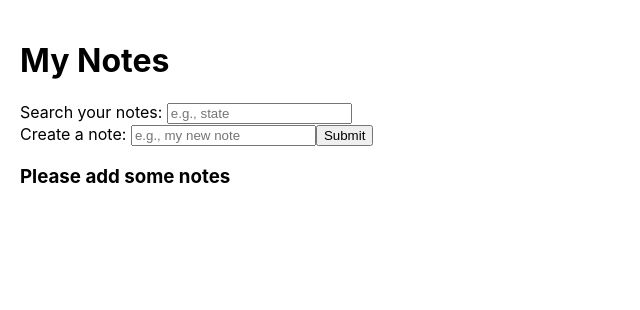
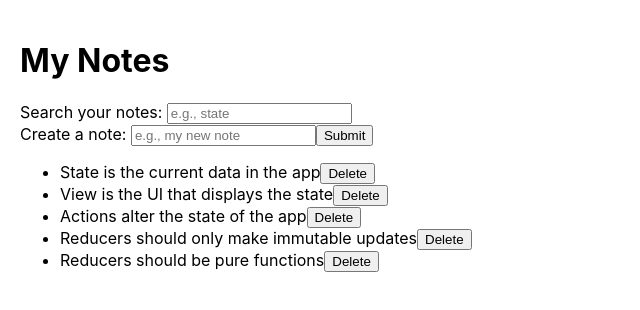
Before and after one commit to eatornquist/starter-react-redux-main, a React (Create React App) app: page / in a window 1280 px wide. Shown: the top 310 px of the page, without its empty margins (0-640 px from the left). Built offline with nearby package versions, Linux system fonts and the light colour scheme.

Commit message:
Using useSelector() hook to select all the notes.

```diff
--- a/src/features/notes/list/index.js
+++ b/src/features/notes/list/index.js
@@ -1,5 +1,8 @@
+import { useSelector } from 'react-redux'
+import { selectAllNotes } from '../notes.slice'
+
 export default function NotesList() {
-  const notes = [];
+  const notes = useSelector(selectAllNotes)
 
   function handleDeleteButtonClick(id) {}
 
@@ -8,11 +11,11 @@ export default function NotesList() {
       <span>{note}</span>
       <button onClick={() => handleDeleteButtonClick(id)}>Delete</button>
     </li>
-  ));
+  ))
 
   return notesListItems.length > 0 ? (
     <ul>{notesListItems}</ul>
   ) : (
     <h3>Please add some notes</h3>
-  );
+  )
 }
```
